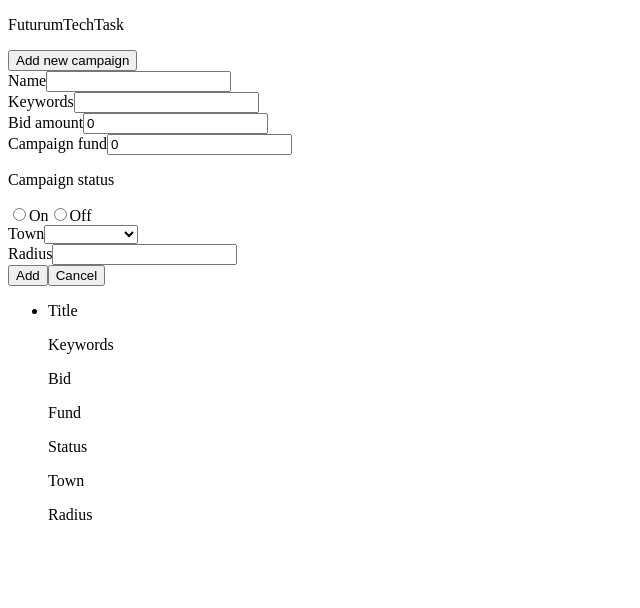
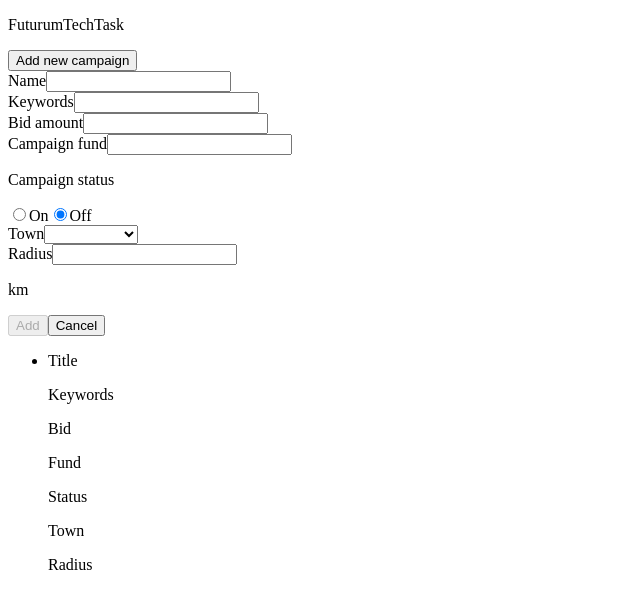
Before and after one commit to Arachnomorph/futurum-tech-task, an Angular app: page / in a window 1280 px wide. Shown: the top 608 px of the page, without its empty margins (0-640 px from the left). Built offline with nearby package versions, Linux system fonts and the light colour scheme.

Commit message:
add valdiation to form

```diff
--- a/src/app/campaign-adder/campaign-adder.component.html
+++ b/src/app/campaign-adder/campaign-adder.component.html
@@ -13,6 +13,13 @@
         formControlName="campaignName"
         required
       />
+      @if (campaignForm.get('campaignName')?.invalid &&(
+      campaignForm.get('campaignName')?.dirty ||
+      campaignForm.get('campaignName')?.touched)) {
+      <div class="campaign-name-error__container">
+        <p class="campaign-name-error">Name required</p>
+      </div>
+      }
     </div>
     <div class="campaign-adder__form-group">
       <label for="campaignKeywords">Keywords</label>
@@ -23,6 +30,13 @@
         formControlName="campaignKeywords"
         required
       />
+      @if (campaignForm.get('campaignKeywords')?.invalid &&(
+      campaignForm.get('campaignKeywords')?.dirty ||
+      campaignForm.get('campaignKeywords')?.touched)) {
+      <div class="campaign-keywords-error__container">
+        <p class="campaign-keywords-error">At least one keyword required</p>
+      </div>
+      }
     </div>
     <div class="campaign-adder__form-group">
       <label for="campaingBid">Bid amount</label>
@@ -33,6 +47,18 @@
         formControlName="campaignBid"
         required
       />
+      @if (campaignForm.get('campaignBid')?.invalid &&(
+      campaignForm.get('campaignBid')?.dirty ||
+      campaignForm.get('campaignBid')?.touched)) {
+      <div class="campaign-bid-error__container">
+        <p class="campaign-bid-error">
+          @if (campaignForm.get('campaignBid')?.hasError('min')) { Bid amount
+          must be at least {{ this.bidMin }}
+          } @if (campaignForm.get('campaignBid')?.hasError('required')) { Bid
+          amount required }
+        </p>
+      </div>
+      }
     </div>
     <div class="campaign-adder__form-group">
       <label for="campaignFund">Campaign fund</label>
@@ -43,27 +69,27 @@
         formControlName="campaignFund"
         required
       />
+      @if (campaignForm.get('campaignFund')?.invalid &&(
+      campaignForm.get('campaignFund')?.dirty ||
+      campaignForm.get('campaignFund')?.touched)) {
+      <div class="campaign-fund-error__container">
+        <p class="campaign-fund-error">Fund required</p>
+      </div>
+      }
     </div>
     <div class="campaign-adder__form-group">
       <p>Campaign status</p>
+      @for (status of statuses; track status) {
       <input
         type="radio"
-        id="campaignStatusOn"
-        value="on"
+        id="campaignStatus{{ status }}"
+        value="{{ status }}"
         name="campaignStatus"
         formControlName="campaignStatus"
         required
       />
-      <label for="campaignStatusOn">On</label>
-      <input
-        type="radio"
-        id="campaignStatusOff"
-        value="off"
-        name="campaignStatus"
-        formControlName="campaignStatus"
-        required
-      />
-      <label for="campaignStatusOff">Off</label>
+      <label for="campaignStatus{{ status }}">{{ status }}</label>
+      }
     </div>
     <div class="campaign-adder__form-group">
       <label for="campaignTown">Town</label>
@@ -77,6 +103,13 @@
         <option value="{{ town }}">{{ town }}</option>
         }
       </select>
+      @if (campaignForm.get('campaignTown')?.invalid &&(
+      campaignForm.get('campaignTown')?.dirty ||
+      campaignForm.get('campaignTown')?.touched)) {
+      <div class="campaign-town-error__container">
+        <p class="campaign-town-error">Town required</p>
+      </div>
+      }
     </div>
     <div class="campaign-adder__form-group">
       <label for="campaignRadius">Radius</label>
@@ -87,9 +120,23 @@
         formControlName="campaignRadius"
         required
       />
+      <p>km</p>
+      @if (campaignForm.get('campaignRadius')?.invalid &&(
+      campaignForm.get('campaignRadius')?.dirty ||
+      campaignForm.get('campaignRadius')?.touched)) {
+      <div class="campaign-radius-error__container">
+        <p class="campaign-radius-error">Radius required (can be 0)</p>
+      </div>
+      }
     </div>
     <div class="campaign-adder__form-group">
-      <button type="submit" class="campaign-adder__add-button">Add</button>
+      <button
+        type="submit"
+        class="campaign-adder__add-button"
+        [disabled]="campaignForm.invalid"
+      >
+        Add
+      </button>
       <button class="campaign-adder__cancel-button">Cancel</button>
     </div>
   </form>
--- a/src/app/campaign-adder/campaign-adder.component.ts
+++ b/src/app/campaign-adder/campaign-adder.component.ts
@@ -1,5 +1,10 @@
 import { Component } from '@angular/core';
-import { ReactiveFormsModule, FormControl, FormGroup } from '@angular/forms';
+import {
+  ReactiveFormsModule,
+  FormControl,
+  FormGroup,
+  Validators,
+} from '@angular/forms';
 
 @Component({
   selector: 'app-campaign-adder',
@@ -9,15 +14,23 @@
 })
 export class CampaignAdderComponent {
   towns = ['', 'London', 'Manchester', 'Liverpool', 'Birmingham']; //TODO: Get this from a service
+  statuses = ['On', 'Off']; //TODO: Get this from a service
+  bidMin = 50;
 
   campaignForm = new FormGroup({
-    campaignName: new FormControl(''),
-    campaignKeywords: new FormControl(''),
-    campaignBid: new FormControl(0),
-    campaignFund: new FormControl(0),
-    campaignStatus: new FormControl(''),
-    campaignTown: new FormControl(this.towns[0]),
-    campaignRadius: new FormControl(''),
+    campaignName: new FormControl('', Validators.required),
+    campaignKeywords: new FormControl('', Validators.required),
+    campaignBid: new FormControl('', [
+      Validators.required,
+      Validators.min(this.bidMin),
+    ]),
+    campaignFund: new FormControl('', Validators.required),
+    campaignStatus: new FormControl(this.statuses[1], Validators.required),
+    campaignTown: new FormControl(this.towns[0], [
+      Validators.required,
+      Validators.minLength(1),
+    ]),
+    campaignRadius: new FormControl('', Validators.required),
   });
 
   addCampaign() {
```
